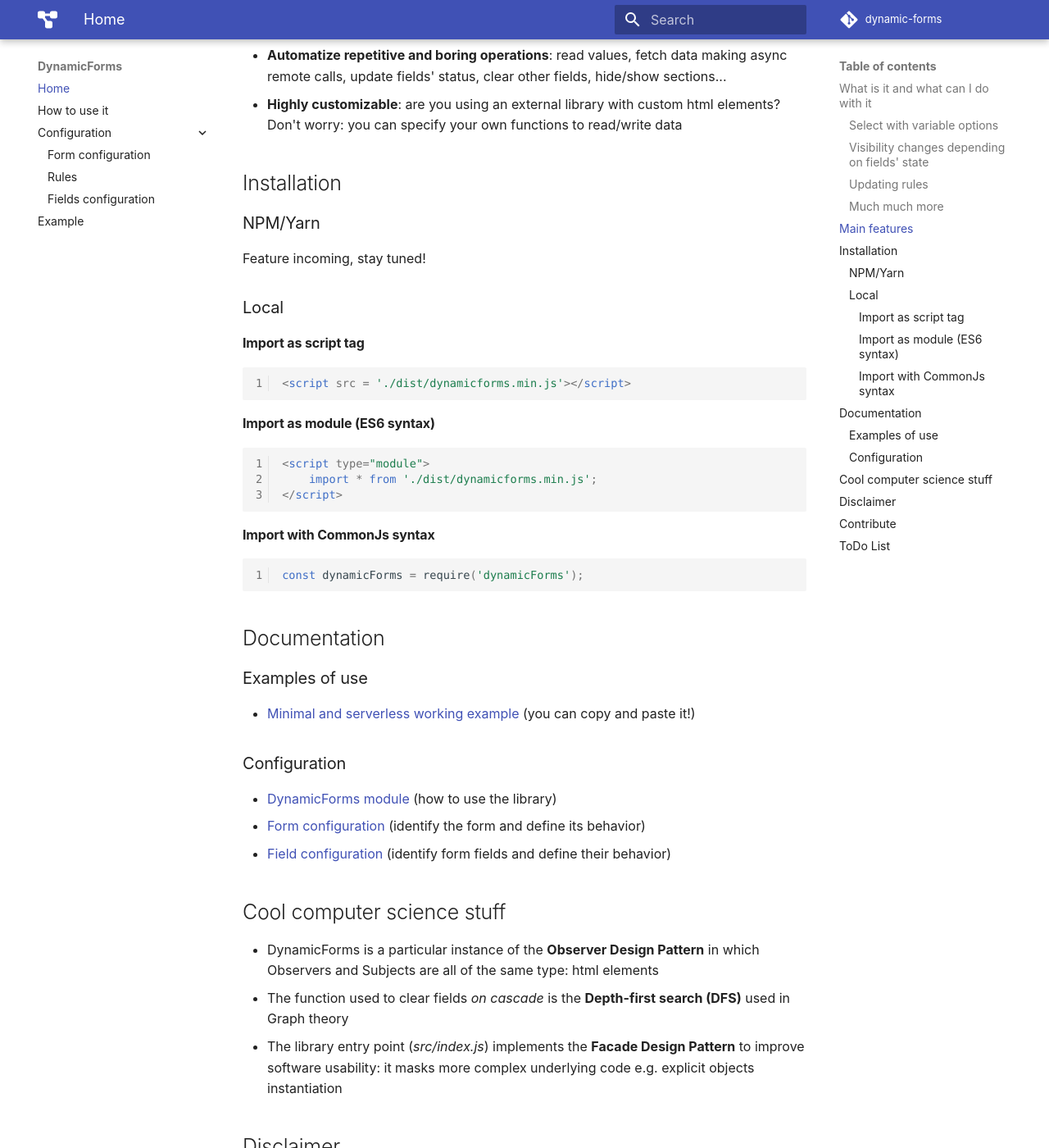
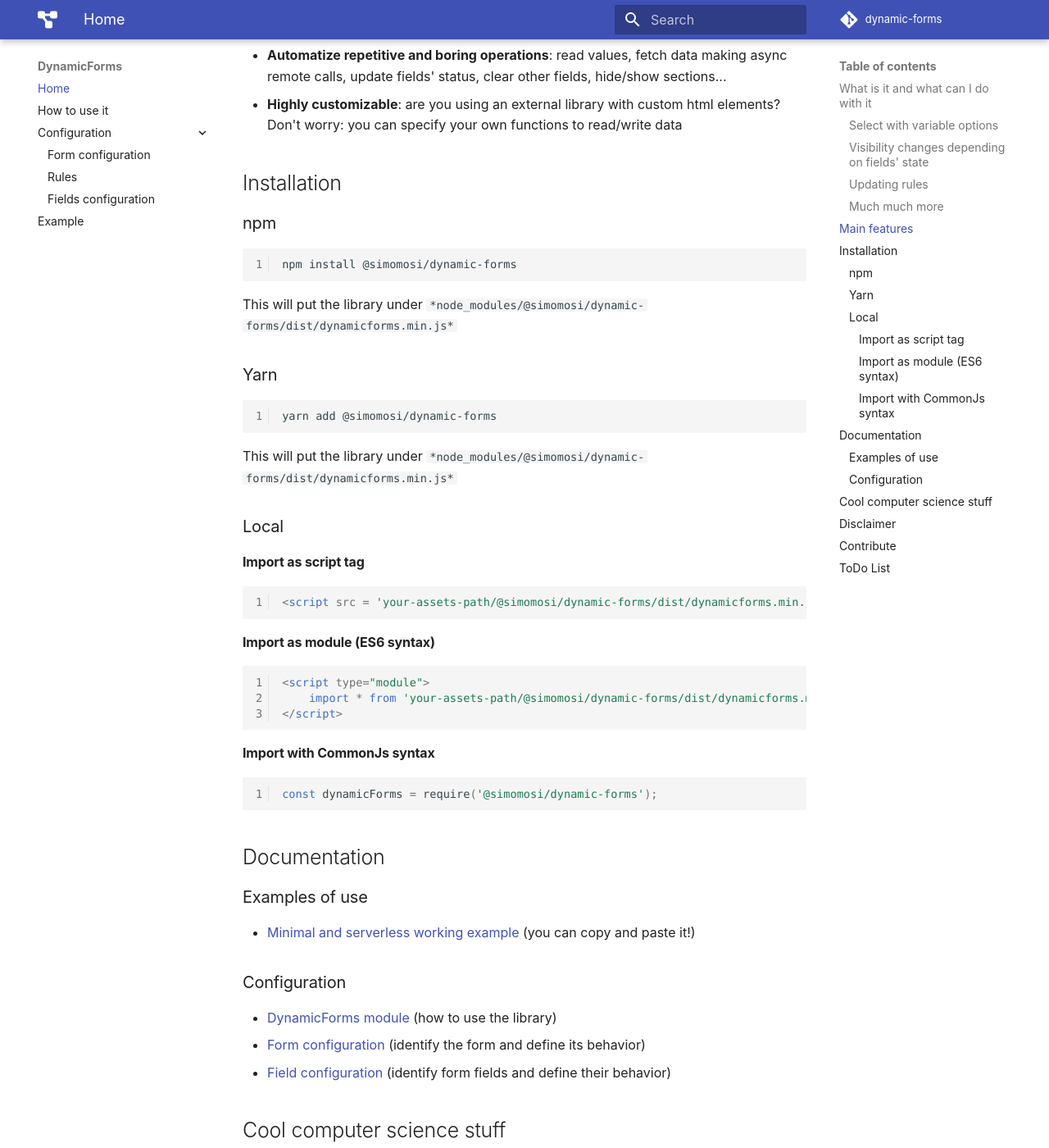
Before and after one commit to simomosi/dynamic-forms, an MkDocs documentation site: the page built from docs/README.md, in a window 1280 px wide and 1400 px high, scrolled down 1598 px. Shown: the whole window at 82% size. Built offline with MkDocs 1.6.1 and Material for MkDocs 9.7.7, drawn with Linux system fonts in a browser that asks for light colours; comment, search, counter and statistics services are not loaded.

Commit message:
readme updated with npm/yarn instructions

````diff
--- a/docs/README.md
+++ b/docs/README.md
@@ -29,26 +29,35 @@
 - **Highly customizable**: are you using an external library with custom html elements? Don't worry: you can specify your own functions to read/write data
 
 ## Installation
-### NPM/Yarn
-Feature incoming, stay tuned!
+### npm
+```shell
+npm install @simomosi/dynamic-forms
+```
+This will put the library under `*node_modules/@simomosi/dynamic-forms/dist/dynamicforms.min.js*`
+
+### Yarn
+```shell
+yarn add @simomosi/dynamic-forms
+```
+This will put the library under `*node_modules/@simomosi/dynamic-forms/dist/dynamicforms.min.js*`
 
 ### Local
 
 #### Import as script tag
 ```html
-<script src = './dist/dynamicforms.min.js'></script>
+<script src = 'your-assets-path/@simomosi/dynamic-forms/dist/dynamicforms.min.js'></script>
 ```
 
 #### Import as module (ES6 syntax)
 ```html
 <script type="module">
-    import * from './dist/dynamicforms.min.js';
+    import * from 'your-assets-path/@simomosi/dynamic-forms/dist/dynamicforms.min.js';
 </script>
 ```
 
 #### Import with CommonJs syntax
 ```javascript
-const dynamicForms = require('dynamicForms');
+const dynamicForms = require('@simomosi/dynamic-forms');
 ```
 
 ## Documentation
````
